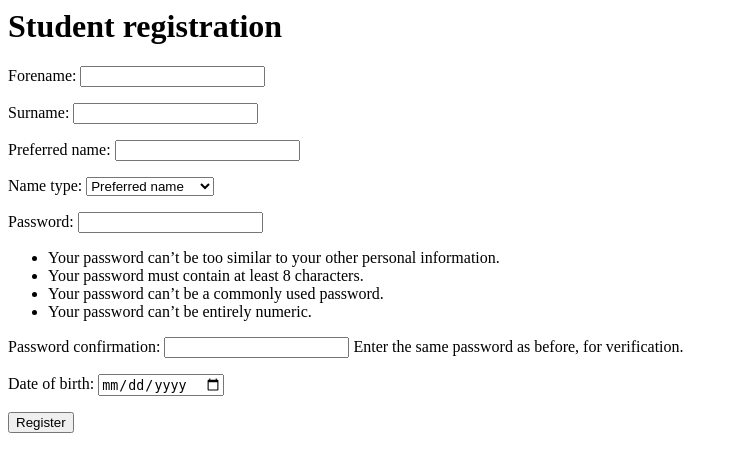
After one commit to asdasdad13/uni-identity-api, a Django app: page /student/register/ in a window 1280 px wide. The commit adds this page. Shown: the top 472 px of the page, without its empty margins (0-738 px from the left). Run offline with Django 5.2, Linux system fonts and the light colour scheme.

Commit message:
WIP: Student registration, no test cases yet

```diff
--- a/project/core/templates/index.html
+++ b/project/core/templates/index.html
@@ -1,2 +1,2 @@
 <h1>Welcome to ABC University web platform</h1>
-<p>Access the <a href="{% url 'core:student' %}">Student Portal</a></p>
+<p>Access the <a href="{% url 'student:index' %}">Student Portal</a></p>
--- a/project/core/tests.py
+++ b/project/core/tests.py
@@ -3,6 +3,7 @@ from django.utils.dateparse import parse_date
 
 from .models import *
 from .factory import *
+import datetime
 
 
 # Models
@@ -37,7 +38,9 @@ class IdentityTestCase(TestCase):
 
     @tag("database")
     def test_identity_institutional_id_generation(self):
-        self.assertEqual(self.i1.institutional_id, 'STU2025000001W')
+        year_prefix = str(datetime.datetime.now().year)
+
+        self.assertEqual(self.i1.institutional_id, f'STU{year_prefix}000001W')
         self.assertNotEqual(self.i1.institutional_id, self.i2.institutional_id)
 
 
--- a/project/core/urls.py
+++ b/project/core/urls.py
@@ -5,6 +5,4 @@ app_name = 'core'
 
 urlpatterns = [
     path('', views.index, name='index'),
-    path('home/', views.home, name='home'),
-    path('student/', views.student, name='student'),
 ]
--- a/project/project/urls.py
+++ b/project/project/urls.py
@@ -5,5 +5,5 @@ urlpatterns = [
     path('', include('core.urls')),
     path('admin/', admin.site.urls),
     path('api/', include('api.urls')),
-    path('', include('student.urls')),
+    path('student/', include('student.urls')),
 ]
--- /dev/null
+++ b/project/static/styles.css
@@ -0,0 +1,3 @@
+.errorlist {
+    color: red;
+}
--- a/project/student/forms.py
+++ b/project/student/forms.py
@@ -1,5 +1,40 @@
-from django.contrib.auth.forms import UserCreationForm, BaseUserCreationForm
+from django import forms
+from django.contrib.auth.forms import BaseUserCreationForm
+from django.contrib.auth.models import User
+
+
+class DateInput(forms.DateInput):
+    """HTML5 date picker."""
+    input_type = 'date'
 
 
 class StudentCreationForm(BaseUserCreationForm):
-   pass
+    # The institutional email address gets generated dynamically in Model
+    # Get student name
+    forename = forms.CharField(max_length=200, required=True)
+    surname = forms.CharField(max_length=100, required=True)
+    preferred_name = forms.CharField(max_length = 200)
+    name_type = forms.ChoiceField(
+        choices=(
+            ("Preferred name", "Preferred name"),
+            ("Maiden Name", "Maiden Name"),
+            ("Professional Alias", "Professional Alias"),
+            ("Nickname", "Nickname"),
+        ))
+    date_of_birth = forms.DateField(required=True, widget=DateInput())
+
+    class Meta:
+        model = User
+        fields = ('forename', 'surname', 'preferred_name', 'name_type', 'password1', 'password2', 'date_of_birth')
+
+    def clean(self):
+        cleaned_data = super().clean()
+
+        preferred_name = cleaned_data.get('preferred_name')
+        name_type = cleaned_data.get('name_type')
+
+        # preferred_name exists but name_type is empty
+        if preferred_name and not name_type:
+            self.add_error('name_type', "Please specify name type.")
+
+        return cleaned_data
--- a/project/student/templates/dashboard.html
+++ /dev/null
@@ -1 +0,0 @@
-<p>success</p>
--- /dev/null
+++ b/project/student/templates/student/register_student.html
@@ -0,0 +1,20 @@
+{% load static %}
+<head>
+    <meta charset="UTF-8">
+    <meta name="viewport" content="width=device-width, initial-scale=1.0">
+    <title>Student Registration</title>
+    <link rel="stylesheet" type="text/css" href="{% static 'styles.css' %}">
+</head>
+
+<h1>Student registration</h1>
+{% if messages %}
+    {% for message in messages %}
+        <p>{{ message }}</p>
+    {% endfor %}
+{% endif %}
+
+<form method="post" novalidate>
+    {% csrf_token %}
+    {{ form.as_p }}
+    <input type="submit" value="Register">
+</form>
--- a/project/student/urls.py
+++ b/project/student/urls.py
@@ -6,7 +6,9 @@ from . import views
 app_name = 'student'
 
 urlpatterns = [
+    path('', views.index, name='index'),
+    path('dashboard/', views.student_dashboard, name='student_dashboard'),
     path('login/', auth_views.LoginView.as_view(), name='login'),
-    path('logout/', auth_views.LogoutView.as_view(), name='logout'),
+    path('logout/', auth_views.LogoutView.as_view(next_page='student/'), name='logout'),
     path('register/', views.RegisterView.as_view(), name='register'),
 ]
--- a/project/student/views.py
+++ b/project/student/views.py
@@ -1,24 +1,101 @@
-from django.shortcuts import render, get_object_or_404, redirect
-from django.contrib.auth import login, authenticate
-from django.http import HttpResponseRedirect
-from django.contrib import messages
+from django.shortcuts import render, redirect
+from django.contrib.auth import login
 from django.views.generic.edit import CreateView
-from .forms import StudentCreationForm
+from django.contrib.auth.decorators import login_required
+from .forms import *
 from django.urls import reverse_lazy
+from core.models import Identity, Profile
+import datetime
+
+import re
+
 
 def index(request):
-    return render(request, 'index.html')
+    if request.user.is_authenticated:
+        return redirect('student_dashboard')
+    else:
+        return render(request, 'student/index.html')
+
+
+def generate_email(first_name, last_name):
+    """Based on student name initials."""
+    base_prefix = f"{first_name[0]}{last_name[0]}".lower() # Jane Doe -> jd
+    domain = "@edu.abc.uk"
+
+    # Clean non-alphanumeric characters
+    base_prefix = re.sub(r'[^a-zA-Z0-9]', '', base_prefix)
+
+    email = f"{base_prefix}{domain}"
+    counter = 1
+
+    # Check uniqueness against the User model
+    while User.objects.filter(username=email).exists():
+        email = f"{base_prefix}{counter}{domain}"
+        counter += 1
+
+    return email
 
 
 class RegisterView(CreateView):
-    template_name = 'register_student.html'
+    template_name = 'student/register_student.html'
     form_class = StudentCreationForm
-    success_url = reverse_lazy('dashboard')
+    success_url = reverse_lazy('student:student_dashboard')
 
     def form_valid(self, form):
-        # Save user to database
+        user = form.save(commit=False)  # Create object in memory
+
+        forename = form.cleaned_data.get('forename')
+        surname = form.cleaned_data.get('surname')
+        preferred_name = form.cleaned_data.get('preferred_name')
+        date_of_birth = form.cleaned_data.get('date_of_birth')
+        generated_email = generate_email(forename, surname)
+
+        # Attach new email to the db object to User
+        user.username = generated_email
+
+        # Save the new User
+        user.save()
+
+        # Create new Identity for this student
+        identity = Identity.objects.create(
+            user=user,
+            legal_forenames=forename,
+            legal_surname=surname,
+            status='STU',
+            date_of_birth = date_of_birth,
+            effective_date = datetime.datetime.now(),
+            # Realistically speaking, effective date is determined by legal document handling
+        )
+
+        if preferred_name:
+            name_type = form.cleaned_data.get('name_type')
+            Profile.objects.create(
+                identity=identity,
+                preferred_name=preferred_name,
+                name_type=name_type,
+            )
+
+
         response = super().form_valid(form)
         # Log the user in immediately after registration
         login(self.request, self.object)
 
         return response
+
+
+@login_required
+def student_dashboard(request):
+    # Get preferred name if it exists
+    identity = Identity.objects.get(user=request.user)
+    profile = Profile.objects.get(identity=identity)
+
+    match profile:
+        case None:
+            preferred_name = identity.full_name
+        case _:
+            preferred_name = profile.preferred_name
+
+    context = {
+        'name': preferred_name,
+    }
+    return render(request, 'student/dashboard.html', context)
```
Also changed, not shown: project/core/admin.py (+44 -1 lines), project/core/models.py (+23 -9 lines), project/core/views.py (+0 -7 lines), project/project/settings.py (+13 -0 lines), project/student/templates/register_student.html (deleted, +0 -12 lines), project/student/templates/student/dashboard.html (added, +10 -0 lines), project/core/migrations/0002_identitysequence.py (added), project/core/migrations/0003_alter_identity_effective_date_and_more.py (added), project/db.sqlite3, project/student/templates/student/index.html (renamed from project/core/templates/student.html).
